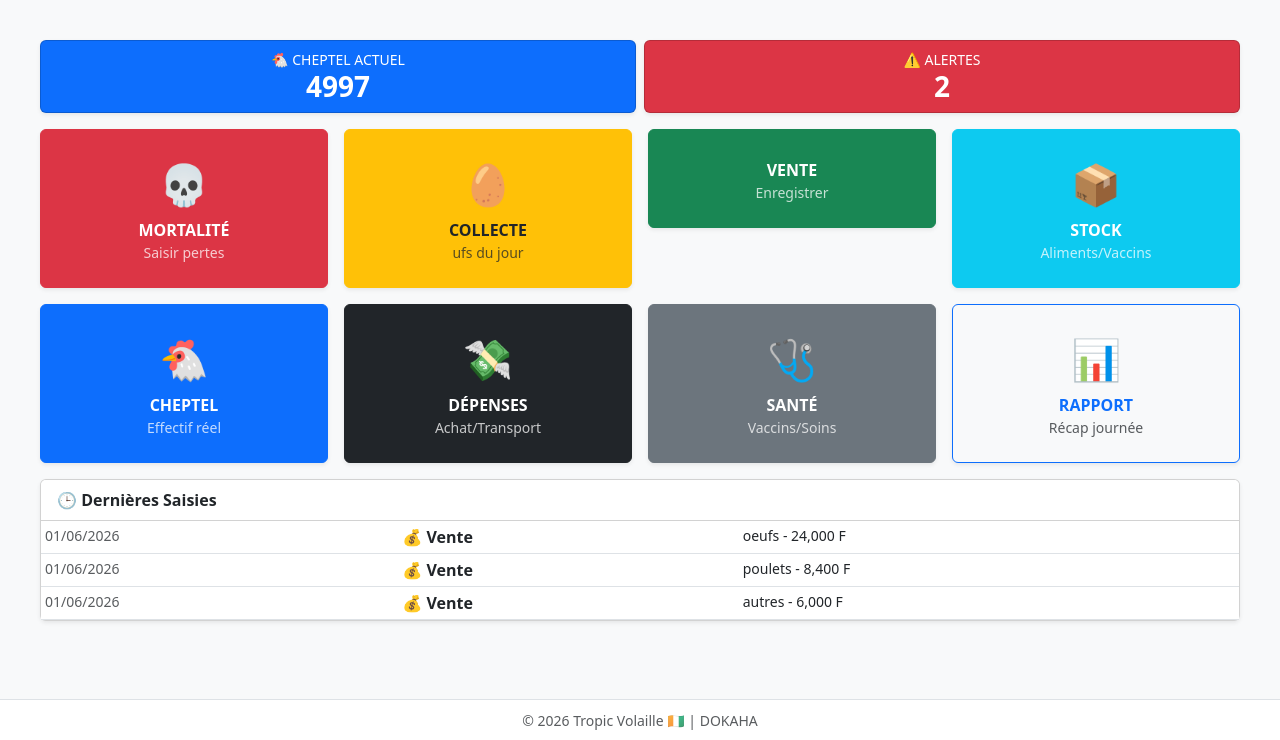
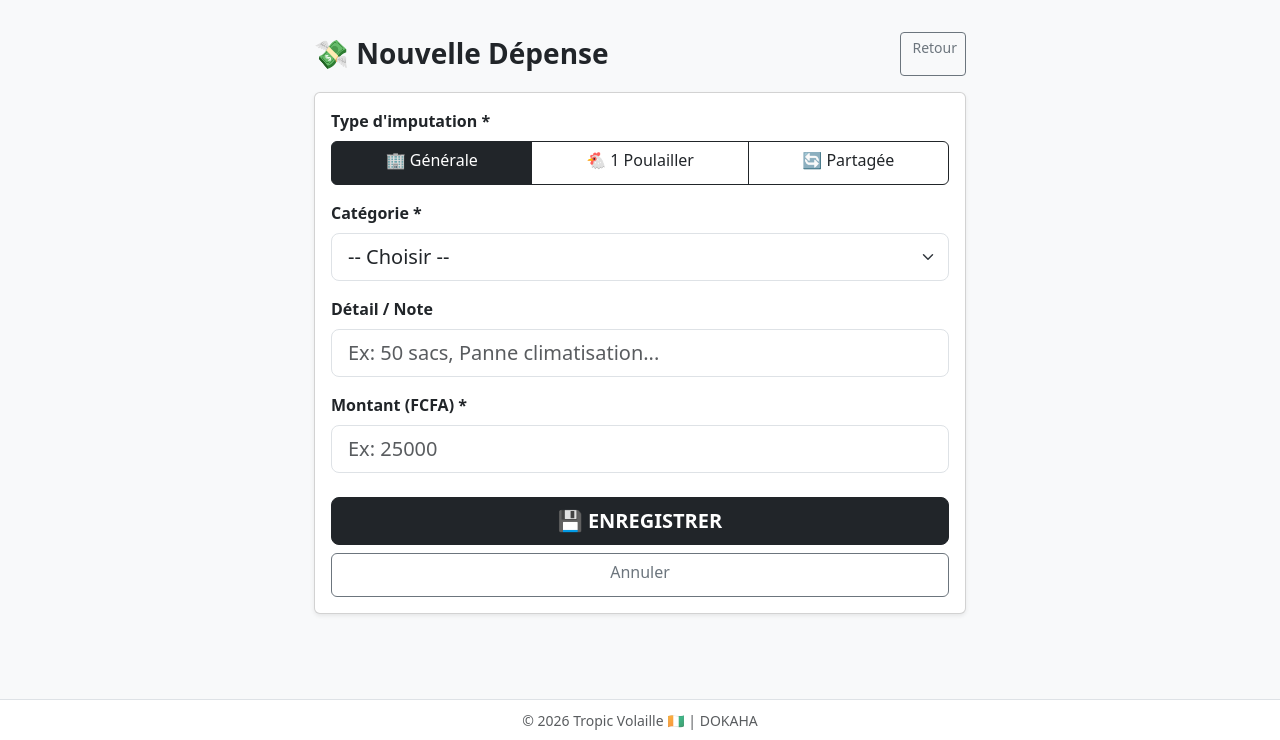
Before and after one commit to fanemamadou/dokaha-local, a Django app: page /depense/add/ in a window 1280 px wide. Shown: the part 60-800 px from the top of the page. Run offline with Django 5.2, Linux system fonts and the light colour scheme; a user stored in the database is signed in; data comes from the database, SQL or seed files in the repository; data that the repository does not hold is empty.

```diff
--- a/dokaha/urls.py
+++ b/dokaha/urls.py
@@ -20,7 +20,7 @@ urlpatterns = [
     path('finance/', views.finance_dashboard, name='finance_dashboard'),
     path('finance/export-excel/', views.finance_export_excel, name='finance_export_excel'),
     path('cheptel/', views.cheptel, name='cheptel'),
-    path('depense/add/', views.dashboard, name='depense_add'),
+    path('depense/add/', views.depense_add, name='depense_add'),
     path('sante/', views.dashboard, name='sante'),
     path('rapport-jour/', views.dashboard, name='rapport_jour'),
     path('terrain/', views.terrain, name='terrain'),
--- a/gestion/templates/gestion/depense_form.html
+++ b/gestion/templates/gestion/depense_form.html
@@ -1,23 +1,80 @@
 {% extends "gestion/base.html" %}
-{% block title %}Nouvelle Dépense{% endblock %}
 {% block content %}
-<div class="container py-4">
-    <div class="card shadow-sm">
-        <div class="card-header bg-secondary text-white">🔧 Nouvelle Dépense</div>
-        <div class="card-body">
-            <form method="post">
-                {% csrf_token %}
-                {% if form.non_field_errors %}<div class="alert alert-danger">{{ form.non_field_errors }}</div>{% endif %}
-                <div class="mb-3"><label class="fw-bold">📅 Date</label>{{ form.date }}</div>
-                <div class="mb-3"><label class="fw-bold">🏷️ Catégorie</label>{{ form.categorie }}</div>
-                <div class="mb-3"><label class="fw-bold">💰 Montant (FCFA)</label>{{ form.montant }}</div>
-                <div class="mb-3"><label class="fw-bold">📝 Notes</label>{{ form.description }}</div>
-                <button type="submit" class="btn btn-secondary w-100 py-3">✅ Enregistrer la Dépense</button>
-            </form>
+<div class="container-fluid px-2 px-md-4 mt-3" style="max-width:700px">
+    <div class="d-flex justify-content-between align-items-center mb-3">
+        <h3 class="fw-bold text-dark mb-0">💸 Nouvelle Dépense</h3>
+        <a href="/terrain/" class="btn btn-outline-secondary btn-sm">️ Retour</a>
+    </div>
+    <form method="POST" class="card shadow-sm p-3">
+        {% csrf_token %}
+
+        <!-- TYPE DE DÉPENSE -->
+        <div class="mb-3">
+            <label class="form-label fw-bold">Type d'imputation *</label>
+            <div class="btn-group w-100" role="group">
+                <input type="radio" class="btn-check" name="type_depense" id="type_gen" value="generale" checked onchange="togglePoulaillers()">
+                <label class="btn btn-outline-dark" for="type_gen">🏢 Générale</label>
+
+                <input type="radio" class="btn-check" name="type_depense" id="type_uni" value="unique" onchange="togglePoulaillers()">
+                <label class="btn btn-outline-dark" for="type_uni">🐔 1 Poulailler</label>
+
+                <input type="radio" class="btn-check" name="type_depense" id="type_part" value="partagee" onchange="togglePoulaillers()">
+                <label class="btn btn-outline-dark" for="type_part">🔄 Partagée</label>
+            </div>
         </div>
-    </div>
-    <div class="mt-3 text-center">
-        <a href="{% url 'dashboard' %}" class="btn btn-outline-secondary">← Retour au Dashboard</a>
-    </div>
+
+        <!-- SÉLECTEURS POULAILLERS (cachés par défaut) -->
+        <div id="zonePoulaillers" class="mb-3 d-none">
+            <label class="form-label fw-bold">Poulailler(s) concerné(s) *</label>
+            <div id="selectUnique" class="d-none">
+                <select name="poulailler_id" class="form-select form-select-lg">
+                    <option value="">-- Choisir le bâtiment --</option>
+                    {% for p in poulaillers %}<option value="{{ p.id }}">{{ p.nom }}</option>{% endfor %}
+                </select>
+            </div>
+            <div id="selectPartage" class="d-none">
+                <select name="poulaillers_partages" class="form-select form-select-lg" multiple size="4">
+                    {% for p in poulaillers %}<option value="{{ p.id }}">{{ p.nom }}</option>{% endfor %}
+                </select>
+                <small class="text-muted">Maintiens Ctrl (ou tap long) pour en sélectionner plusieurs</small>
+            </div>
+        </div>
+
+        <div class="mb-3">
+            <label class="form-label fw-bold">Catégorie *</label>
+            <select name="categorie" class="form-select form-select-lg" required>
+                <option value="">-- Choisir --</option>
+                {% for c in categories %}<option value="{{ c }}">{{ c }}</option>{% endfor %}
+            </select>
+        </div>
+        <div class="mb-3">
+            <label class="form-label fw-bold">Détail / Note</label>
+            <input type="text" name="description" class="form-control form-control-lg" placeholder="Ex: 50 sacs, Panne climatisation...">
+        </div>
+        <div class="mb-4">
+            <label class="form-label fw-bold">Montant (FCFA) *</label>
+            <input type="number" name="montant" class="form-control form-control-lg" min="1" step="100" required placeholder="Ex: 25000">
+        </div>
+        {% if messages %}{% for m in messages %}<div class="alert alert-{{ m.tags }} mb-3">{{ m }}</div>{% endfor %}{% endif %}
+        <div class="d-grid gap-2">
+            <button type="submit" class="btn btn-dark btn-lg fw-bold">💾 ENREGISTRER</button>
+            <a href="/terrain/" class="btn btn-outline-secondary">Annuler</a>
+        </div>
+    </form>
 </div>
+<script>
+function togglePoulaillers() {
+    const type = document.querySelector('input[name="type_depense"]:checked').value;
+    const zone = document.getElementById('zonePoulaillers');
+    const uni = document.getElementById('selectUnique');
+    const part = document.getElementById('selectPartage');
+
+    if (type === 'generale') { zone.classList.add('d-none'); }
+    else {
+        zone.classList.remove('d-none');
+        uni.classList.toggle('d-none', type !== 'unique');
+        part.classList.toggle('d-none', type !== 'partagee');
+    }
+}
+</script>
 {% endblock %}
--- a/gestion/views.py
+++ b/gestion/views.py
@@ -551,3 +551,52 @@ def cheptel(request):
         poulaillers.append({'nom': p.nom, 'initial': effectif, 'mortalite': int(mort or 0), 'vendus': int(vend or 0), 'reel': reel, 'alerte': reel < (effectif * 0.8) if effectif > 0 else False})
 
     return render(request, 'gestion/cheptel.html', {'poulaillers': poulaillers, 'total_reel': sum(p['reel'] for p in poulaillers)})
+
+@login_required
+def depense_add(request):
+    """Formulaire terrain : dépenses générales, 1 poulailler ou partagées"""
+    from .models import Depense, Poulailler
+    from django.contrib import messages
+    from django.shortcuts import redirect, render
+    from django.utils import timezone
+
+    poulaillers = Poulailler.objects.all()
+    categories = ['Aliment', 'Transport', "Main d'œuvre", 'Vaccin/Soin', 'Eau/Électricité', 'Matériel', 'Autre']
+
+    if request.method == 'POST':
+        type_dep = request.POST.get('type_depense', 'generale')
+        categorie = request.POST.get('categorie', '').strip()
+        montant_str = request.POST.get('montant', '').replace(' ', '').replace(',', '.')
+        description = request.POST.get('description', '').strip()
+
+        try: montant = float(montant_str) if montant_str else 0
+        except ValueError: montant = 0
+
+        if not categorie or montant <= 0:
+            messages.error(request, "❌ Catégorie et montant obligatoires.")
+        else:
+            # Construction de la description selon le type
+            if type_dep == 'unique':
+                p_id = request.POST.get('poulailler_id')
+                p = Poulailler.objects.get(id=p_id) if p_id else None
+                desc = f"[{p.nom}] {description}" if p else description
+            elif type_dep == 'partagee':
+                p_ids = request.POST.getlist('poulaillers_partages')
+                noms = [Poulailler.objects.get(id=pid).nom for pid in p_ids]
+                desc = f"[Partagée: {', '.join(noms)}] {description}"
+            else:
+                desc = f"[Générale] {description}"
+
+            Depense.objects.create(
+                date=timezone.now().date(),
+                categorie=categorie,
+                description=desc,
+                montant=montant
+            )
+            messages.success(request, f"✅ Dépense de {int(montant)} F enregistrée.")
+            return redirect('terrain')
+
+    return render(request, 'gestion/depense_form.html', {
+        'categories': categories,
+        'poulaillers': poulaillers
+    })
```
